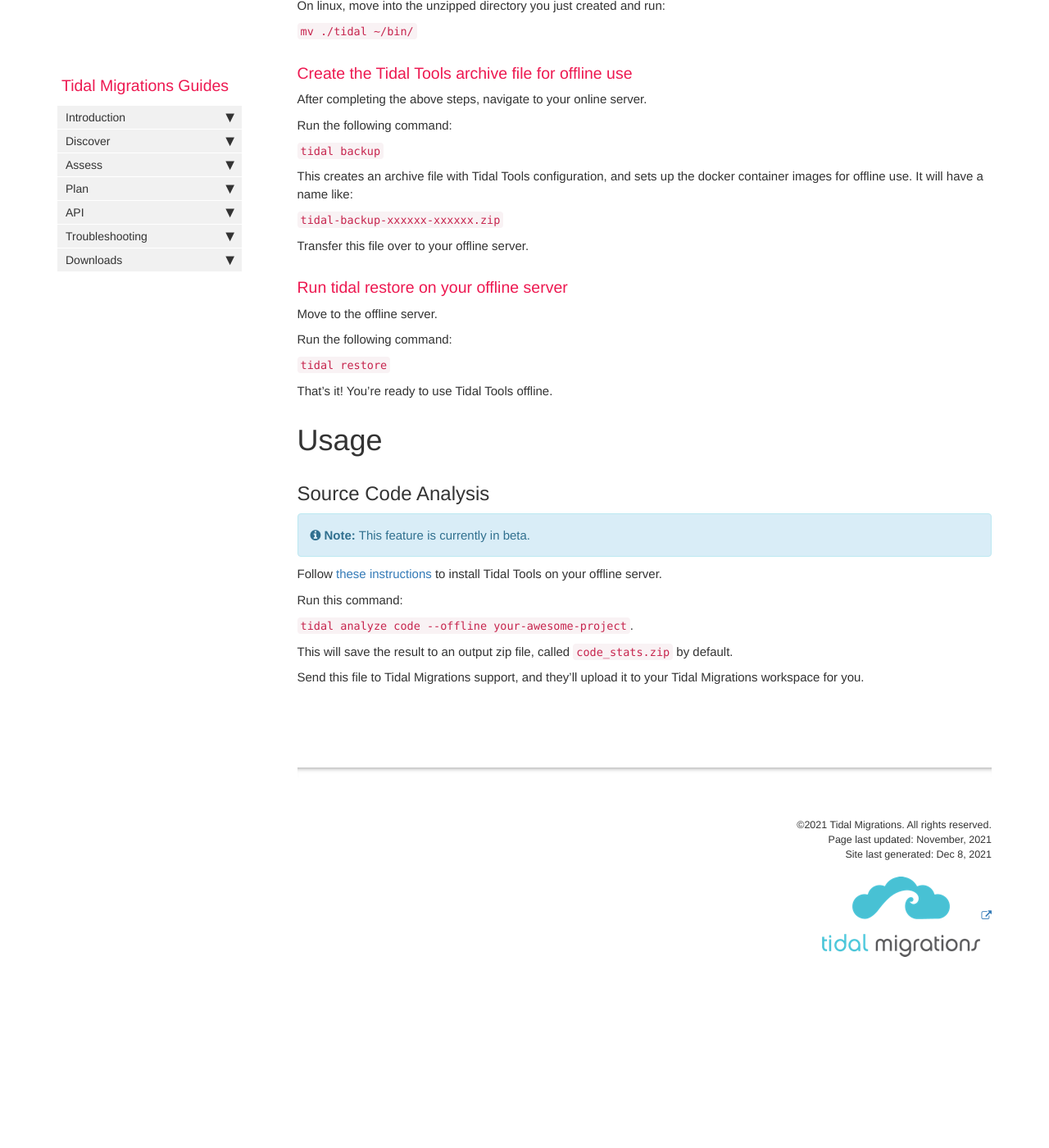
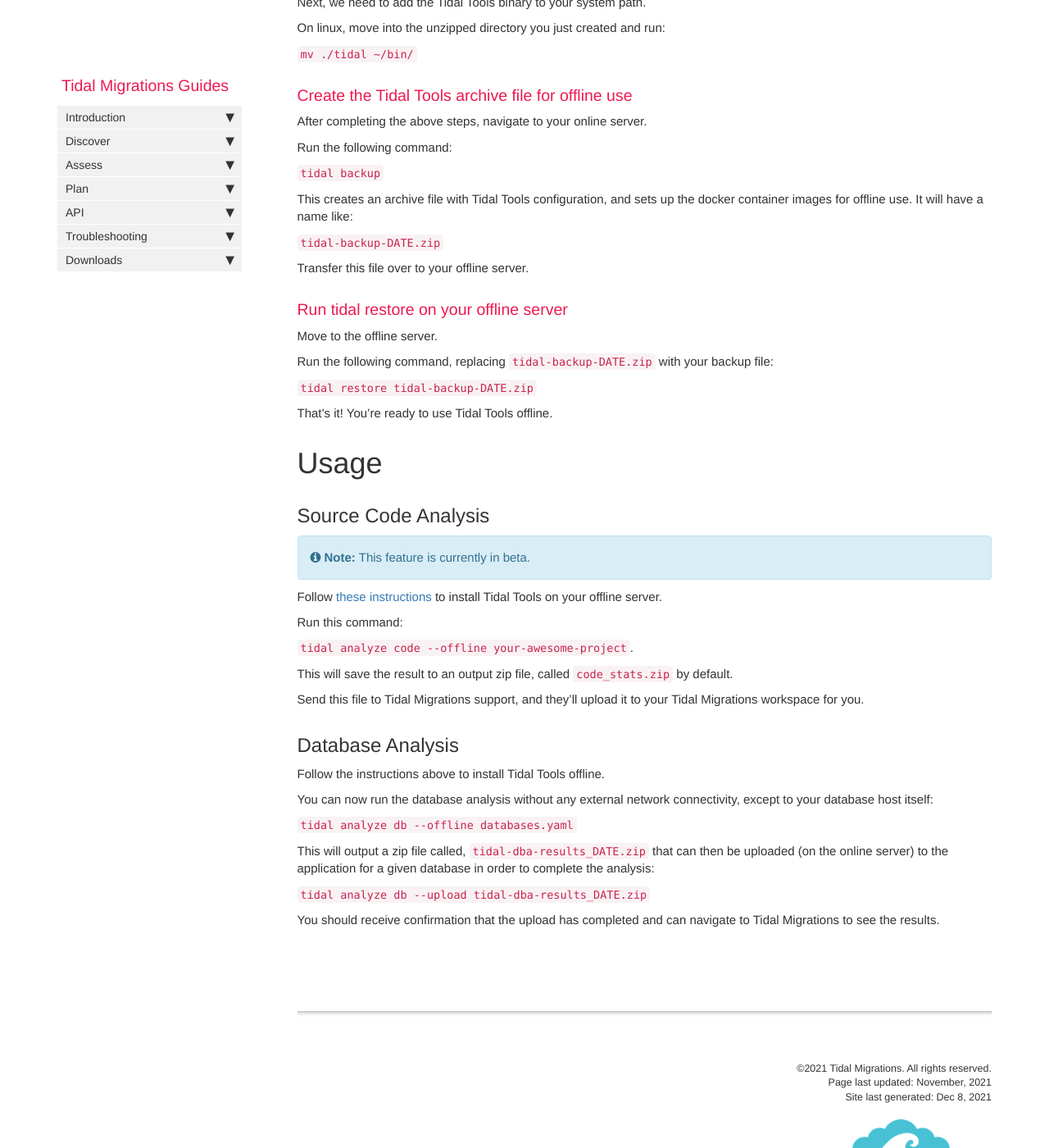
Before and after one commit to tidalmigrations/tidalmigrations.github.io, a Jekyll site: the page built from pages/tidal tools/tidal_offline.md, in a window 1280 px wide and 1400 px high, scrolled down 1134 px. Shown: the whole window at 82% size. Built offline with Jekyll 4.4.1, drawn with Linux system fonts in a browser that asks for light colours; nearby versions of some CDN libraries; comment, search, counter and statistics services are not loaded; before the commit the page ends 2378 px from its top, so only the background shows below that.

Commit message:
Added docs for database analysis offline

```diff
--- a/pages/tidal tools/tidal_offline.md
+++ b/pages/tidal tools/tidal_offline.md
@@ -50,16 +50,16 @@ Run the following command:
 
 This creates an archive file with Tidal Tools configuration, and sets up the docker container images for offline use. It will have a name like:
 
-`tidal-backup-xxxxxx-xxxxxx.zip`
+`tidal-backup-DATE.zip`
 
 Transfer this file over to your offline server.
 
 ### Run tidal restore on your offline server
 Move to the offline server.
 
-Run the following command:
+Run the following command, replacing `tidal-backup-DATE.zip` with your backup file:
 
-`tidal restore`
+`tidal restore tidal-backup-DATE.zip`
 
 That's it! You're ready to use Tidal Tools offline.
 
@@ -78,3 +78,17 @@ Run this command:
 This will save the result to an output zip file, called `code_stats.zip` by default.
 
 Send this file to Tidal Migrations support, and they'll upload it to your Tidal Migrations workspace for you.
+
+## Database Analysis
+
+Follow the instructions above to install Tidal Tools offline.
+
+You can now run the database analysis without any external network connectivity, except to your database host itself:
+
+`tidal analyze db --offline databases.yaml`
+
+This will output a zip file called, `tidal-dba-results_DATE.zip` that can then be uploaded (on the online server) to the application for a given database in order to complete the analysis:
+
+`tidal analyze db --upload tidal-dba-results_DATE.zip`
+
+You should receive confirmation that the upload has completed and can navigate to Tidal Migrations to see the results.
```
